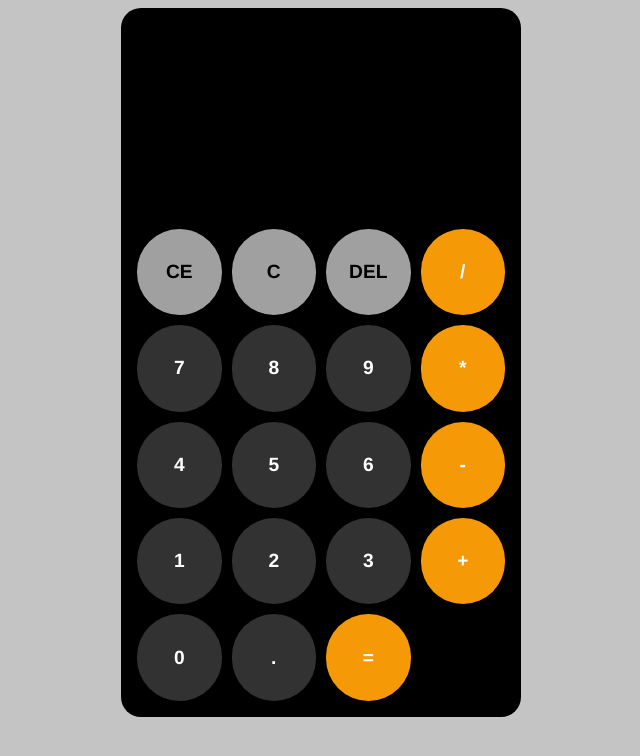
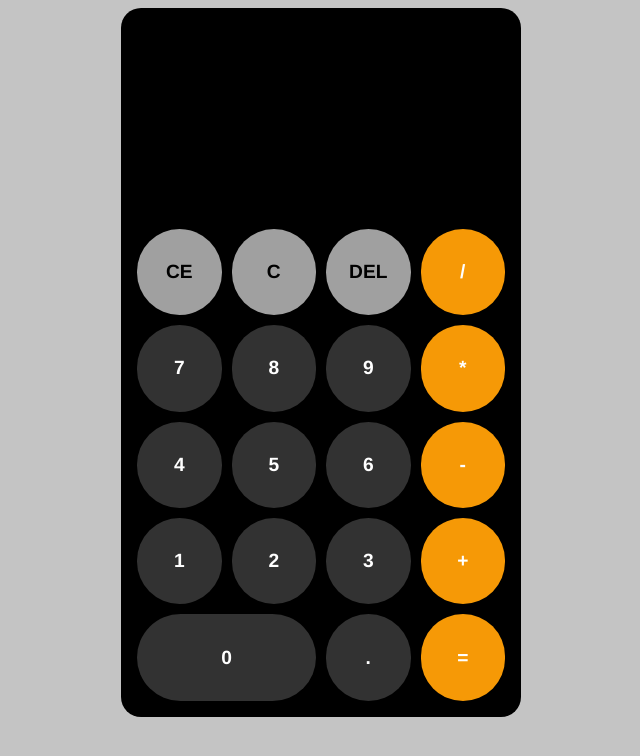
Before and after one commit to ErcilioMartiniJunior/calculadora, a plain HTML site: page index.html in a window 1280 px wide. Shown: the whole page, without its empty margins (319-959 px from the left). Drawn offline with Linux system fonts and the light colour scheme.

Commit message:
corrigir id numero zero

```diff
--- a/css/style.css
+++ b/css/style.css
@@ -95,6 +95,6 @@ body {
     border-color: #a0a0a0;
 }
 
-#buttons-container .number_zero {
+#number_zero {
     grid-column: span 2;
 }
--- a/index.html
+++ b/index.html
@@ -31,7 +31,7 @@
         <button class="number">2</button>
         <button class="number">3</button>
         <button class="operation">+</button>
-        <button class="number" class="number_zero">0</button>
+        <button class="number" id="number_zero">0</button>
         <button class="number">.</button>
         <button id="equal-btn" class="operation">=</button>
       </div>
```
